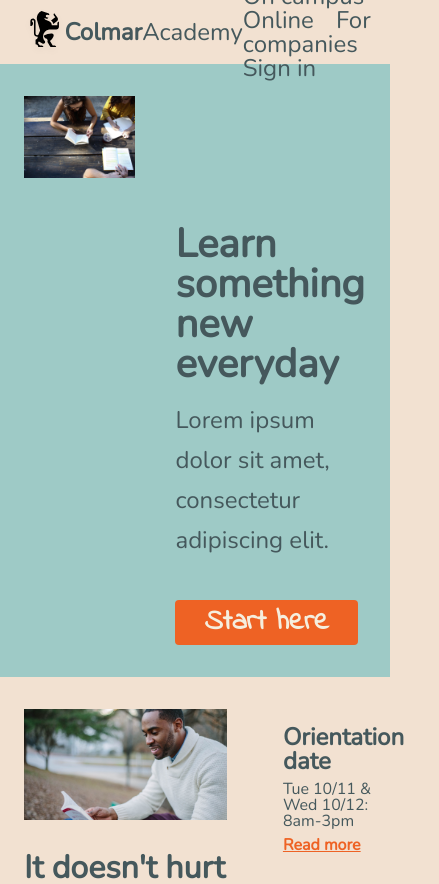
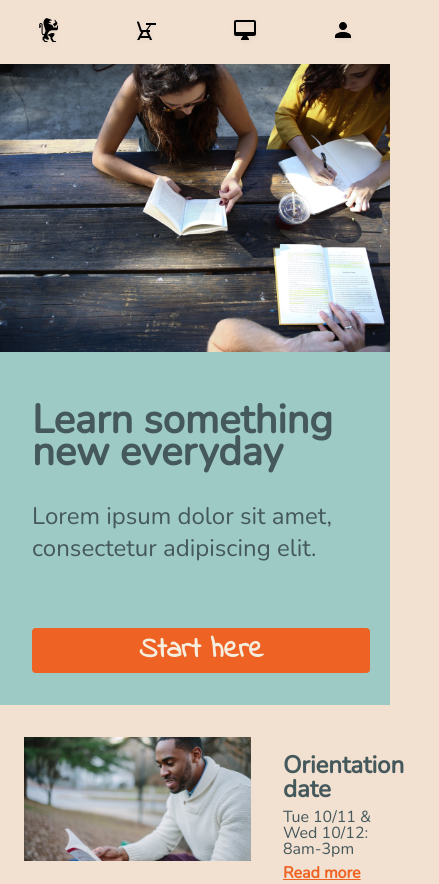
Before and after one commit to gopilla/Colmar, a plain HTML site: page index.html in a window 390 px wide. Shown: the top 884 px of the page, 439 px wide, since content can reach past the window. Drawn offline with nearby package versions, Linux system fonts and the light colour scheme.

Commit message:
mobile version header and banner done

```diff
--- a/index.html
+++ b/index.html
@@ -10,7 +10,7 @@
 
   </head>
   <body>
-    <header>
+    <header class="desktop-header">
       <div class="logo">
         <img src="./resources/images/ic-logo.svg" alt="">
         <span class="colmar">Colmar</span>
@@ -27,12 +27,18 @@
         </nav>
 
       </div>
+    </header>
 
+    <header class="mobile-header">
+      <img src="./resources/images/ic-logo.svg" alt="">
+      <img src="./resources/images/ic-on-campus.svg" alt="">
+      <img src="./resources/images/ic-online.svg" alt="">
+      <img src="./resources/images/ic-login.svg" alt="">
     </header>
 
     <!--This is the Banner section-->
 
-    <div class="banner grey">
+    <div class="banner grey mobile-banner">
       <div class="bigimage">
         <img src="./resources/images/banner.jpg" alt="">
       </div>
@@ -51,7 +57,7 @@
 
 
 <!--Information Main section-->
-    <div class="bigarea">
+    <div class="bigarea mobile-bigarea">
 
       <div class="bigimage one">
         <img src="./resources/images/information-main.jpg" alt="">
@@ -100,7 +106,7 @@
     </div>
 
     <!--Course menu-->
-    <div class="courses grey">
+    <div class="courses grey mobile-courses">
 
       <div class="title">
         <h1>Start Learning</h1>
@@ -108,7 +114,7 @@
 
       <div class="item-container">
   <!--first item: SOftware Engineering-->
-        <div class="items first">
+        <div class="items first mobile-items">
           <div class="image-item">
             <img src="./resources/images/course-software.jpg" alt="">
             <div class="coursename">
--- a/resources/css/style.css
+++ b/resources/css/style.css
@@ -103,6 +103,8 @@ a{
 .bigarea{
   display: flex;
   padding: 2rem 0 2rem 1.5rem;
+
+
 }
 .smallarea{
   display: inline-block;
@@ -250,3 +252,48 @@ padding: 0rem 5rem 2rem 5rem;
 .navfooter span{
   padding-right: 1rem;
 }
+
+.mobile-header{
+  display: none;
+}
+
+@media only screen and (max-width: 480px){
+.desktop-header{
+    display: none;
+  }
+.mobile-header{
+    display: block;
+    display: flex;
+    height: 4rem;
+    justify-content: space-around;
+    align-items: center;
+  }
+.mobile-banner{
+  display: block;
+  padding: 0;
+}
+.bigimage{
+  width: 100%;
+  height: 180px;
+  margin-right: 0;
+}
+.call{
+  line-height: 2rem;
+}
+.call h1{
+  padding-top: 2rem;
+  padding-bottom: 0;
+  padding-left: 1rem;
+}
+.call h2{
+  padding: 2rem 0 0 1rem;
+
+}
+.button{
+  width: 80%;
+  align-items: center;
+  margin: 1.5rem 1rem 2rem 1rem;
+
+}
+
+}
```
